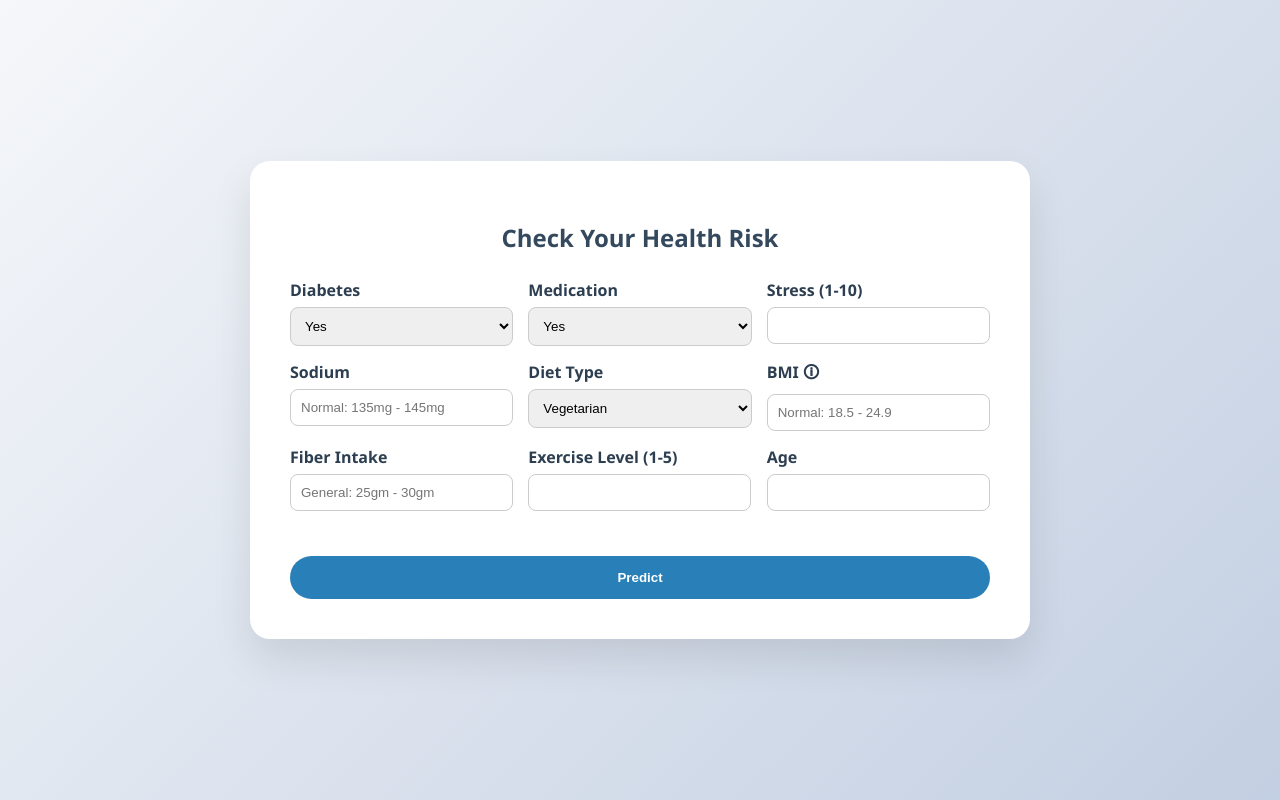
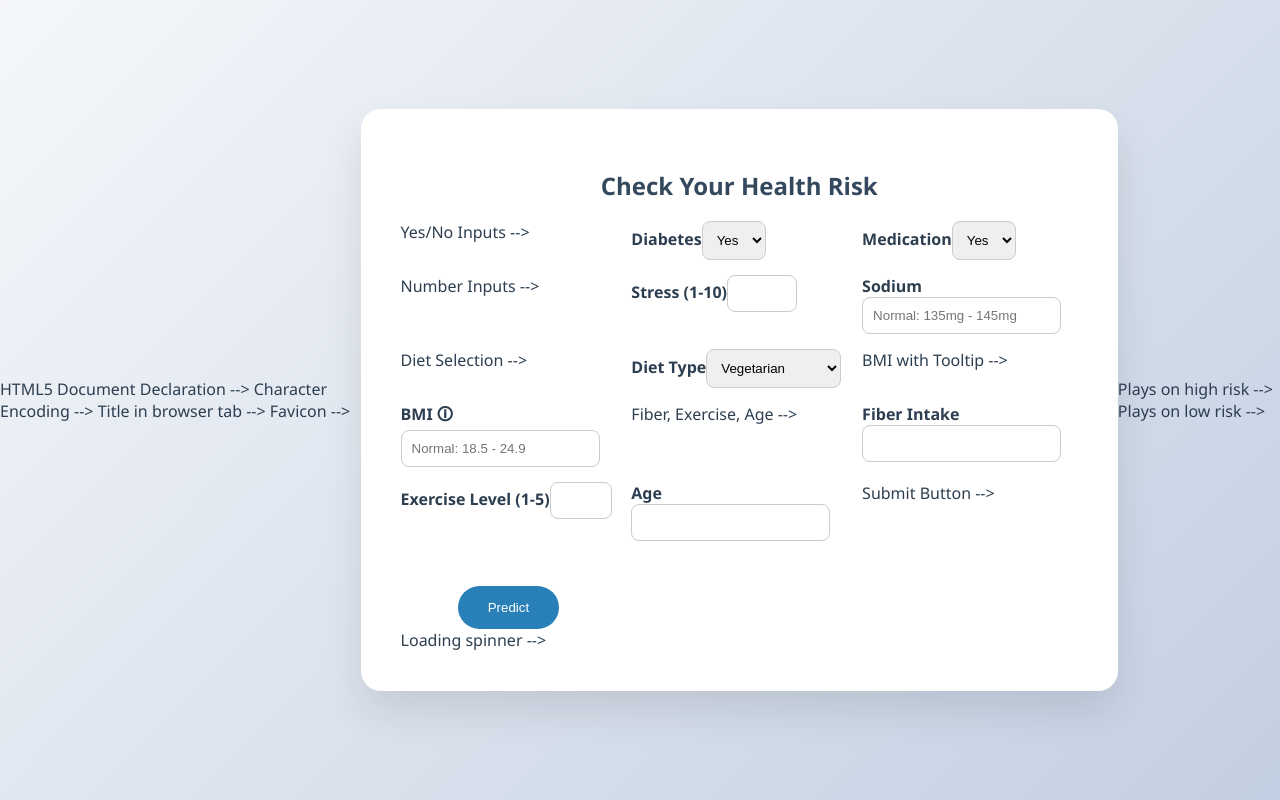
Before and after one commit to mohanraj-official/heart_predict, a Flask app: page / in a window 1280 px wide. Run offline with Flask 3, Linux system fonts and the light colour scheme; parts of the project's set-up code (start-up, migrations or seed data) failed here and were passed over.

Commit message:
audio added and comments added

```diff
--- a/templates/index.html
+++ b/templates/index.html
@@ -1,11 +1,14 @@
-<!DOCTYPE html>
+<!DOCTYPE html> <!-- # --> HTML5 Document Declaration -->
 <html lang="en">
+
 <head>
-  <meta charset="UTF-8">
-  <title>Smart Health Predictor</title>
-  <link rel="icon" type="image/png" href="favicon.png">
+  <meta charset="UTF-8"> <!-- # --> Character Encoding -->
+  <title>Smart Health Predictor</title> <!-- # --> Title in browser tab -->
+  <link rel="icon" type="image/png" href="favicon.png"> <!-- # --> Favicon -->
 
+  <!-- ========== CSS STYLES ========== -->
   <style>
+    /* # --> Page background and font */
     body {
       font-family: 'Segoe UI', Tahoma, Geneva, Verdana, sans-serif;
       background: linear-gradient(135deg, #f5f7fa, #c3cfe2);
@@ -17,6 +20,7 @@
       margin: 0;
     }
 
+    /* # --> Container for form */
     .form-container {
       background: white;
       padding: 40px;
@@ -34,46 +38,33 @@
 
     h2 {
       text-align: center;
-      margin-bottom: 25px;
       color: #34495e;
     }
 
+    /* # --> Form grid layout */
     .form-grid {
       display: grid;
       grid-template-columns: repeat(auto-fit, minmax(170px, 1fr));
       gap: 15px;
     }
 
-    .form-grid > div {
-      display: flex;
-      flex-direction: column;
-    }
-
     label {
       font-weight: bold;
-      display: block;
       margin-bottom: 6px;
     }
 
     input, select {
-      width: 100%;
       padding: 10px;
+      border-radius: 8px;
       border: 1px solid #ccc;
-      border-radius: 8px;
       transition: border 0.3s ease;
-    }
-
-    input {
-      width: 90%;
     }
 
     input:focus, select:focus {
       border-color: #2980b9;
-      outline: none;
     }
 
     .form-actions {
-      grid-column: 1 / -1;
       text-align: center;
       margin-top: 30px;
     }
@@ -82,17 +73,12 @@
       background: #2980b9;
       color: white;
       padding: 14px 30px;
+      border-radius: 25px;
+      cursor: pointer;
       border: none;
-      border-radius: 25px;
-      font-weight: bold;
-      cursor: pointer;
-      transition: background 0.3s ease;
     }
 
-    button:hover {
-      background: #1c5980;
-    }
-
+    /* # --> Loader spinner style */
     #loader {
       display: none;
       margin: 20px auto;
@@ -109,121 +95,80 @@
       100% { transform: rotate(360deg); }
     }
 
+    /* # --> Result box */
     #result {
       margin-top: 25px;
       text-align: center;
-      font-size: 1.2em;
       font-weight: bold;
       display: none;
-      transition: all 0.5s ease-in-out;
     }
 
+    /* # --> Modal style */
     .modal {
       display: none;
       position: fixed;
       z-index: 1000;
-      left: 0; top: 0;
+      top: 0; left: 0;
       width: 100%; height: 100%;
       background-color: rgba(0,0,0,0.5);
+      justify-content: center;
       align-items: center;
-      justify-content: center;
     }
 
     .modal-content {
       background-color: white;
-      color: #333;
       padding: 20px 30px;
       border-radius: 12px;
+      max-width: 400px;
       text-align: center;
-      box-shadow: 0 4px 15px rgba(0,0,0,0.2);
-      max-width: 400px;
-      width: 90%;
     }
 
     .close-btn {
       float: right;
       font-size: 1.5em;
       cursor: pointer;
-      color: #888;
-    }
-
-    .close-btn:hover {
-      color: #000;
     }
   </style>
 </head>
+
 <body>
 
+  <!-- ========== FORM UI SECTION ========== -->
   <div class="form-container">
     <h2>Check Your Health Risk</h2>
+
     <form id="predictionForm" class="form-grid">
+      <!-- # --> Yes/No Inputs -->
+      <div><label for="diabetes">Diabetes</label><select id="diabetes"><option value="1">Yes</option><option value="0">No</option></select></div>
+      <div><label for="medication">Medication</label><select id="medication"><option value="1">Yes</option><option value="0">No</option></select></div>
+
+      <!-- # --> Number Inputs -->
+      <div><label for="stress">Stress (1-10)</label><input type="number" id="stress" min="1" max="10" required></div>
+      <div><label for="sodium">Sodium</label><input type="number" id="sodium" placeholder="Normal: 135mg - 145mg" required></div>
+
+      <!-- # --> Diet Selection -->
+      <div><label for="dietType">Diet Type</label><select id="dietType"><option value="0">Vegetarian</option><option value="1">Non-Vegetarian</option><option value="2">Vegan</option></select></div>
+
+      <!-- # --> BMI with Tooltip -->
       <div>
-        <label for="diabetes">Diabetes</label>
-        <select id="diabetes">
-          <option value="1">Yes</option>
-          <option value="0">No</option>
-        </select>
-      </div>
-
-      <div>
-        <label for="medication">Medication</label>
-        <select id="medication">
-          <option value="1">Yes</option>
-          <option value="0">No</option>
-        </select>
-      </div>
-
-      <div>
-        <label for="stress">Stress (1-10)</label>
-        <input type="number" id="stress" min="1" max="10" required>
-      </div>
-
-      <div>
-        <label for="sodium">Sodium</label>
-        <input type="number" id="sodium" placeholder="Normal: 135mg - 145mg" required>
-      </div>
-
-      <div>
-        <label for="dietType">Diet Type</label>
-        <select id="dietType">
-          <option value="0">Vegetarian</option>
-          <option value="1">Non-Vegetarian</option>
-          <option value="2">Vegan</option>
-        </select>
-      </div>
-
-      <div>
-        <label for="bmi">BMI
-          <span id="bmiTooltip" style="cursor: help;" title="BMI Category: Will be shown after prediction">🛈</span>
-        </label>
+        <label for="bmi">BMI <span id="bmiTooltip" title="BMI Category: Will be shown after prediction">🛈</span></label>
         <input type="number" id="bmi" step="0.1" placeholder="Normal: 18.5 - 24.9" required>
       </div>
 
-      <div>
-        <label for="fiber">Fiber Intake</label>
-        <input type="number" id="fiber" placeholder="General: 25gm - 30gm" required>
+      <!-- # --> Fiber, Exercise, Age -->
+      <div><label for="fiber">Fiber Intake</label><input type="number" id="fiber" required></div>
+      <div><label for="exercise">Exercise Level (1-5)</label><input type="number" id="exercise" min="1" max="5" required></div>
+      <div><label for="age">Age</label><input type="number" id="age" required></div>
+
+      <!-- # --> Submit Button -->
+      <div class="form-actions"><button type="submit">Predict</button></div>
+    </form>
+
+    <!-- # --> Loading spinner -->
+    <div id="loader"></div>
   </div>
 
-      <div>
-        <label for="exercise">Exercise Level (1-5)</label>
-        <input type="number" id="exercise" min="1" max="5" required>
-      </div>
-
-      <div>
-        <label for="age">Age</label>
-        <input type="number" id="age" required>
-      </div>
-
-      <div class="form-actions">
-        <button type="submit">Predict</button>
-      </div>
-    </form>
-
-    <div id="loader"></div>
-    <div id="result"></div>
-  </div>
-
-  <!-- Modal -->
+  <!-- ========== RESULT MODAL ========== -->
   <div id="resultModal" class="modal">
     <div class="modal-content">
       <span class="close-btn" onclick="closeModal()">&times;</span>
@@ -231,14 +176,16 @@
     </div>
   </div>
 
-  <!-- Sounds -->
-  <audio id="alertSound" src="alert.mp3"></audio>
-  <audio id="successSound" src="success.mp3"></audio>
+  <!-- ========== SOUND FILES ========== -->
+  <audio id="alertSound" src="alert.wav"></audio> <!-- # --> Plays on high risk -->
+  <audio id="successSound" src="success.wav"></audio> <!-- # --> Plays on low risk -->
 
+  <!-- ========== JAVASCRIPT SECTION ========== -->
   <script>
     document.getElementById("predictionForm").addEventListener("submit", function (e) {
-      e.preventDefault();
+      e.preventDefault(); // # --> Prevent page reload
 
+      // # --> Collect input values
       const features = [
         +document.getElementById("diabetes").value,
         +document.getElementById("medication").value,
@@ -251,13 +198,18 @@
         +document.getElementById("age").value
       ];
 
+      // # --> Show loader
       document.getElementById("loader").style.display = "block";
       document.getElementById("result").style.display = "none";
+
+      // # --> Form validation
       if (features.some(f => isNaN(f))) {
         alert("Please fill all fields correctly.");
         document.getElementById("loader").style.display = "none";
         return;
       }
+
+      // # --> Fetch prediction from backend
       fetch("/predict", {
         method: "POST",
         headers: { "Content-Type": "application/json" },
@@ -267,21 +219,18 @@
       .then(data => {
         document.getElementById("loader").style.display = "none";
 
-          // BMI Category logic
+        // # --> BMI Category tooltip
         const bmiValue = features[5];
         let bmiCategory = "";
-
         if (bmiValue < 18.5) bmiCategory = "Underweight";
         else if (bmiValue < 25) bmiCategory = "Normal weight";
         else if (bmiValue < 30) bmiCategory = "Overweight";
         else bmiCategory = "Obese";
-
         document.getElementById("bmiTooltip").title = `BMI Category: ${bmiCategory}`;
 
-          // Prediction result
+        // # --> Predict result
         const prediction = parseInt(data.prediction);
-          let message = "";
-          let sound = "";
+        let message = "", sound = "";
 
         if (prediction === 1) {
           message = "⚠️ High Health Risk! Consult a doctor.";
@@ -291,14 +240,11 @@
           sound = "successSound";
         }
 
-          // Show modal with result
+        // # --> Show modal result and play sound
         document.getElementById("modalMessage").textContent = message;
         document.getElementById("resultModal").style.display = "flex";
         document.getElementById("result").textContent = message;
         document.getElementById("result").style.display = "block";
-
-
-          // Play sound
         document.getElementById(sound).play();
       })
       .catch(error => {
@@ -312,9 +258,11 @@
       });
     });
 
+    // # --> Close modal function
     function closeModal() {
       document.getElementById("resultModal").style.display = "none";
     }
   </script>
+
 </body>
 </html>
```
Also changed, not shown: 2 other files. Lines whose indentation alone changed are shown as unchanged.
